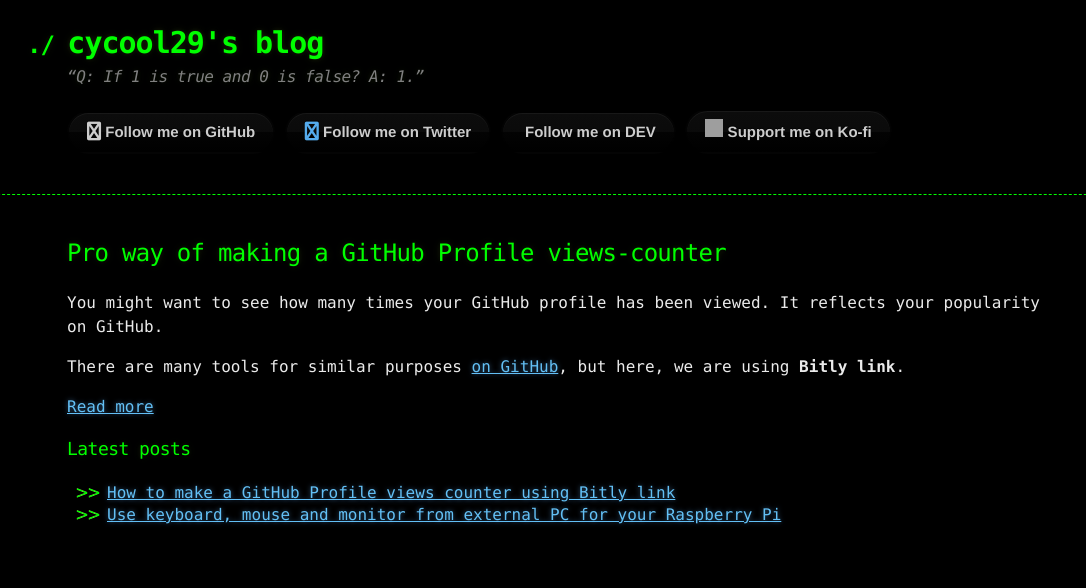
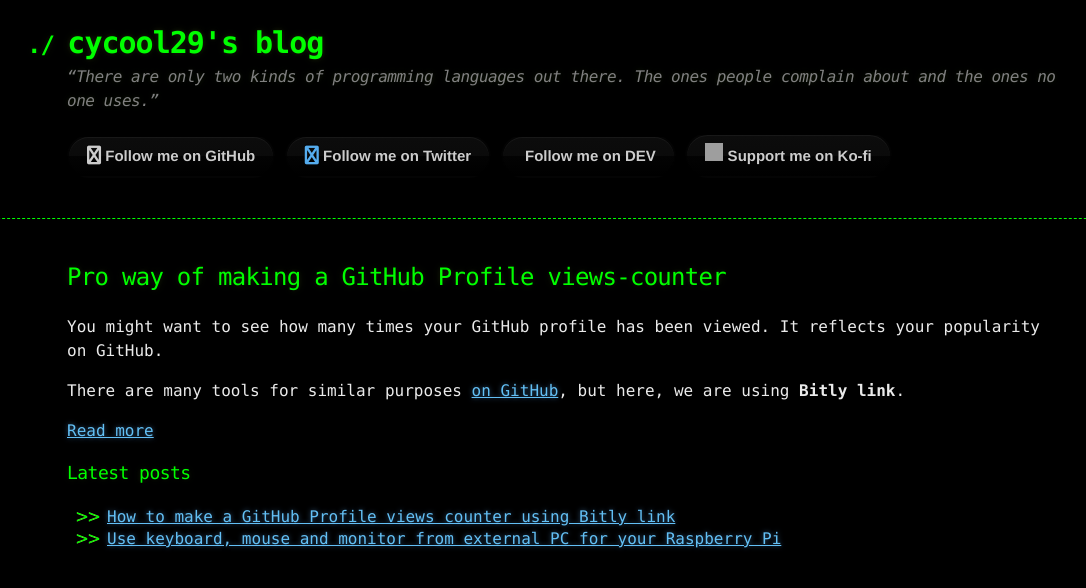
Before and after one commit to cycool29/cycool29.github.io, a Jekyll site: the page built from index.md, in a window 1280 px wide. Shown: the top 588 px of the page, without its empty margins (73-1159 px from the left). Built offline with Jekyll 4.4.1, drawn with Linux system fonts in a browser that asks for light colours; a style sheet for code colours, icons or effects is not loaded.

Commit message:
Update quotes

```diff
--- a/_config.yml
+++ b/_config.yml
@@ -1,6 +1,6 @@
 title: cycool29's blog
 comments: Comments
-description: "“Q: If 1 is true and 0 is false? A: 1.”"
+description: "“There are only two kinds of programming languages out there. The ones people complain about and the ones no one uses.” "
 remote_theme: jekyll-theme-hacker
 github:
     is_project_page: false
```
